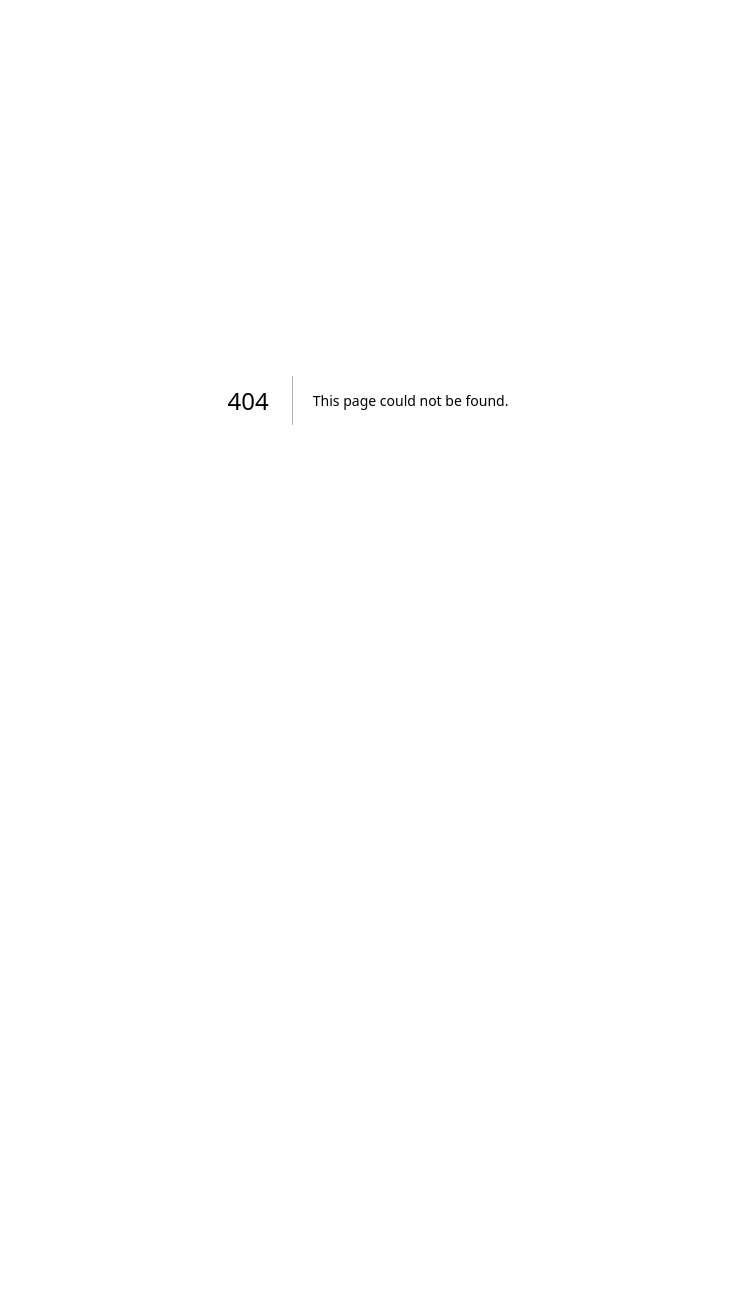
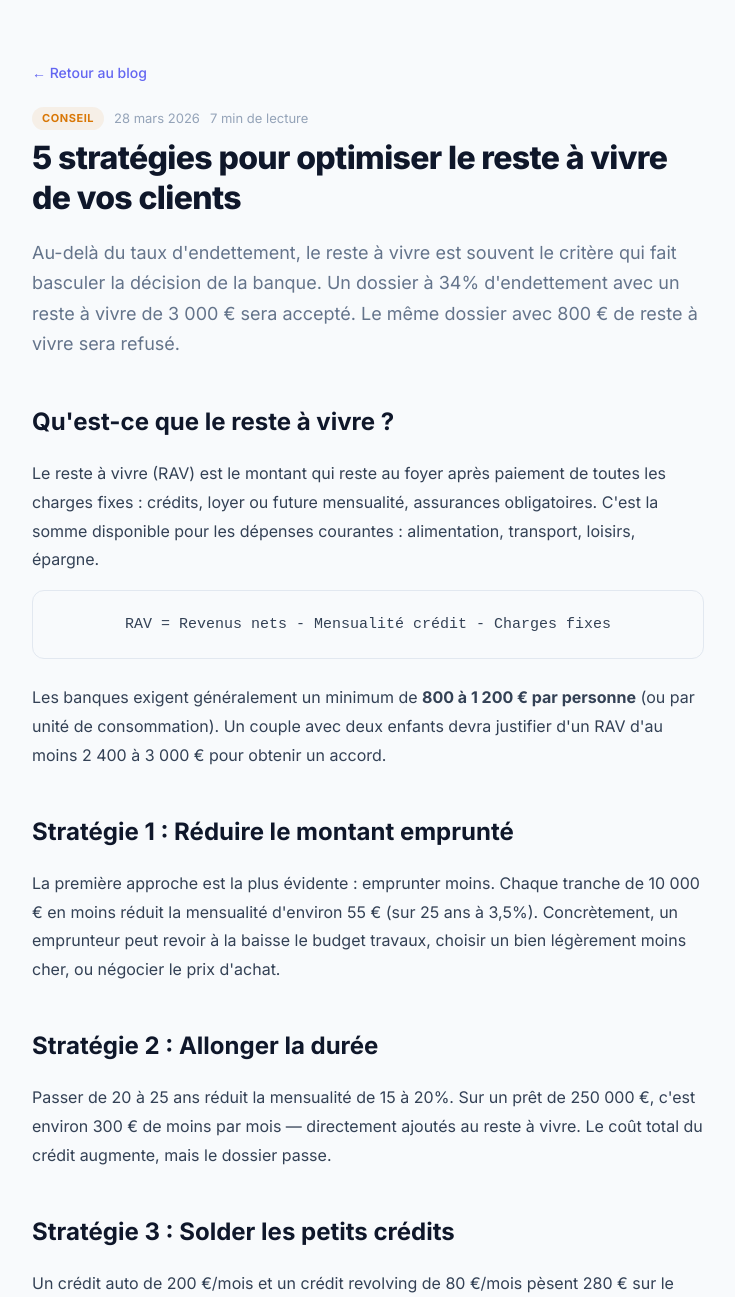
Before and after one commit to Manolo05/cortia, a Next.js app: page /blog/optimiser-reste-a-vivre in a window 1280 px wide. Before the commit this address had no page. Shown: the top 1297 px of the page, without its empty margins (272-1007 px from the left). Before the commit the page ends 800 px from the top, so only its background shows below. Built offline with nearby package versions, Linux system fonts and the light colour scheme.

Commit message:
Create article on optimizing clients' remaining income
This article discusses five strategies to optimize the remaining income of clients, focusing on practical approaches to improve financial ratios for loan approvals.

```diff
--- /dev/null
+++ b/src/app/(landing)/blog/optimiser-reste-a-vivre/page.tsx
@@ -0,0 +1,59 @@
+import Link from 'next/link'
+import type { Metadata } from 'next'
+
+export const metadata: Metadata = {
+  title: '5 stratégies pour optimiser le reste à vivre de vos clients | CortIA',
+  description: 'Le reste à vivre est un critère clé pour les banques. Découvrez 5 leviers concrets pour améliorer ce ratio et décrocher l\'accord de financement.',
+  keywords: 'reste à vivre, optimiser reste à vivre, crédit immobilier, capacité emprunt, courtier conseil',
+}
+
+export default function ArticleRAV() {
+  return (
+    <article style={{ maxWidth: '720px', margin: '0 auto', padding: '60px 24px 80px' }}>
+      <Link href="/blog" style={{ fontSize: '14px', color: '#6366f1', fontWeight: 500, marginBottom: '24px', display: 'inline-flex', alignItems: 'center', gap: '6px' }}>← Retour au blog</Link>
+      <div style={{ marginBottom: '8px', display: 'flex', gap: '10px', alignItems: 'center' }}>
+        <span style={{ fontSize: '11px', fontWeight: 700, padding: '3px 10px', borderRadius: '99px', background: '#d9770615', color: '#d97706', textTransform: 'uppercase', letterSpacing: '0.05em' }}>Conseil</span>
+        <span style={{ fontSize: '13px', color: '#94a3b8' }}>28 mars 2026</span>
+        <span style={{ fontSize: '13px', color: '#94a3b8' }}>7 min de lecture</span>
+      </div>
+      <h1 style={{ fontSize: '32px', fontWeight: 800, color: '#0f172a', lineHeight: 1.25, marginBottom: '20px', letterSpacing: '-0.02em' }}>
+        5 stratégies pour optimiser le reste à vivre de vos clients
+      </h1>
+      <p style={{ fontSize: '18px', color: '#64748b', lineHeight: 1.7, marginBottom: '40px' }}>
+        Au-delà du taux d&apos;endettement, le reste à vivre est souvent le critère qui fait basculer la décision de la banque. Un dossier à 34% d&apos;endettement avec un reste à vivre de 3 000 € sera accepté. Le même dossier avec 800 € de reste à vivre sera refusé.
+      </p>
+      <div style={{ fontSize: '16px', color: '#334155', lineHeight: 1.8 }}>
+        <h2 style={{ fontSize: '24px', fontWeight: 700, color: '#0f172a', marginTop: '40px', marginBottom: '16px' }}>Qu&apos;est-ce que le reste à vivre ?</h2>
+        <p style={{ marginBottom: '16px' }}>Le reste à vivre (RAV) est le montant qui reste au foyer après paiement de toutes les charges fixes : crédits, loyer ou future mensualité, assurances obligatoires. C&apos;est la somme disponible pour les dépenses courantes : alimentation, transport, loisirs, épargne.</p>
+        <div style={{ padding: '20px 24px', background: '#f8fafc', borderRadius: '12px', border: '1px solid #e2e8f0', marginBottom: '24px', fontFamily: 'monospace', fontSize: '15px', textAlign: 'center' }}>
+          RAV = Revenus nets - Mensualité crédit - Charges fixes
+        </div>
+        <p style={{ marginBottom: '16px' }}>Les banques exigent généralement un minimum de <strong>800 à 1 200 € par personne</strong> (ou par unité de consommation). Un couple avec deux enfants devra justifier d&apos;un RAV d&apos;au moins 2 400 à 3 000 € pour obtenir un accord.</p>
+
+        <h2 style={{ fontSize: '24px', fontWeight: 700, color: '#0f172a', marginTop: '40px', marginBottom: '16px' }}>Stratégie 1 : Réduire le montant emprunté</h2>
+        <p style={{ marginBottom: '16px' }}>La première approche est la plus évidente : emprunter moins. Chaque tranche de 10 000 € en moins réduit la mensualité d&apos;environ 55 € (sur 25 ans à 3,5%). Concrètement, un emprunteur peut revoir à la baisse le budget travaux, choisir un bien légèrement moins cher, ou négocier le prix d&apos;achat.</p>
+
+        <h2 style={{ fontSize: '24px', fontWeight: 700, color: '#0f172a', marginTop: '40px', marginBottom: '16px' }}>Stratégie 2 : Allonger la durée</h2>
+        <p style={{ marginBottom: '16px' }}>Passer de 20 à 25 ans réduit la mensualité de 15 à 20%. Sur un prêt de 250 000 €, c&apos;est environ 300 € de moins par mois — directement ajoutés au reste à vivre. Le coût total du crédit augmente, mais le dossier passe.</p>
+
+        <h2 style={{ fontSize: '24px', fontWeight: 700, color: '#0f172a', marginTop: '40px', marginBottom: '16px' }}>Stratégie 3 : Solder les petits crédits</h2>
+        <p style={{ marginBottom: '16px' }}>Un crédit auto de 200 €/mois et un crédit revolving de 80 €/mois pèsent 280 € sur le reste à vivre. Si l&apos;emprunteur dispose de l&apos;épargne nécessaire pour les solder, c&apos;est un double bénéfice : le RAV augmente de 280 € et le taux d&apos;endettement baisse.</p>
+
+        <h2 style={{ fontSize: '24px', fontWeight: 700, color: '#0f172a', marginTop: '40px', marginBottom: '16px' }}>Stratégie 4 : Valoriser tous les revenus</h2>
+        <p style={{ marginBottom: '16px' }}>Certains revenus sont souvent oubliés ou mal valorisés : les revenus fonciers (pris à 70%), les allocations familiales stables, les pensions alimentaires reçues, les primes contractuelles récurrentes. Assurez-vous de les intégrer dans le calcul.</p>
+
+        <h2 style={{ fontSize: '24px', fontWeight: 700, color: '#0f172a', marginTop: '40px', marginBottom: '16px' }}>Stratégie 5 : Ajouter un co-emprunteur</h2>
+        <p style={{ marginBottom: '16px' }}>Un co-emprunteur apporte des revenus supplémentaires qui augmentent directement le reste à vivre. Même un co-emprunteur avec un salaire modeste (1 500 €/mois) peut faire passer un dossier de la zone rouge à la zone verte.</p>
+
+        <h2 style={{ fontSize: '24px', fontWeight: 700, color: '#0f172a', marginTop: '40px', marginBottom: '16px' }}>CortIA calcule le RAV automatiquement</h2>
+        <p style={{ marginBottom: '16px' }}>Le moteur de scoring CortIA calcule le reste à vivre en temps réel et le compare aux seuils de chaque banque. Si le RAV est insuffisant, CortIA identifie les leviers d&apos;optimisation et recommande les banques les plus souples sur ce critère.</p>
+      </div>
+
+      <div style={{ marginTop: '48px', padding: '32px', borderRadius: '16px', background: 'linear-gradient(135deg, #0B1D3A, #1e3a5f)', textAlign: 'center' }}>
+        <h3 style={{ fontSize: '20px', fontWeight: 700, color: 'white', marginBottom: '8px' }}>Optimisez chaque dossier en 2 minutes</h3>
+        <p style={{ fontSize: '15px', color: 'rgba(255,255,255,0.7)', marginBottom: '20px' }}>Scoring multi-dimensionnel, reste à vivre, recommandation bancaire.</p>
+        <Link href="/register" style={{ display: 'inline-flex', padding: '11px 24px', borderRadius: '10px', background: '#D4A843', color: '#0B1D3A', fontWeight: 700, fontSize: '14px', textDecoration: 'none' }}>Essayer CortIA gratuitement →</Link>
+      </div>
+    </article>
+  )
+}
```
